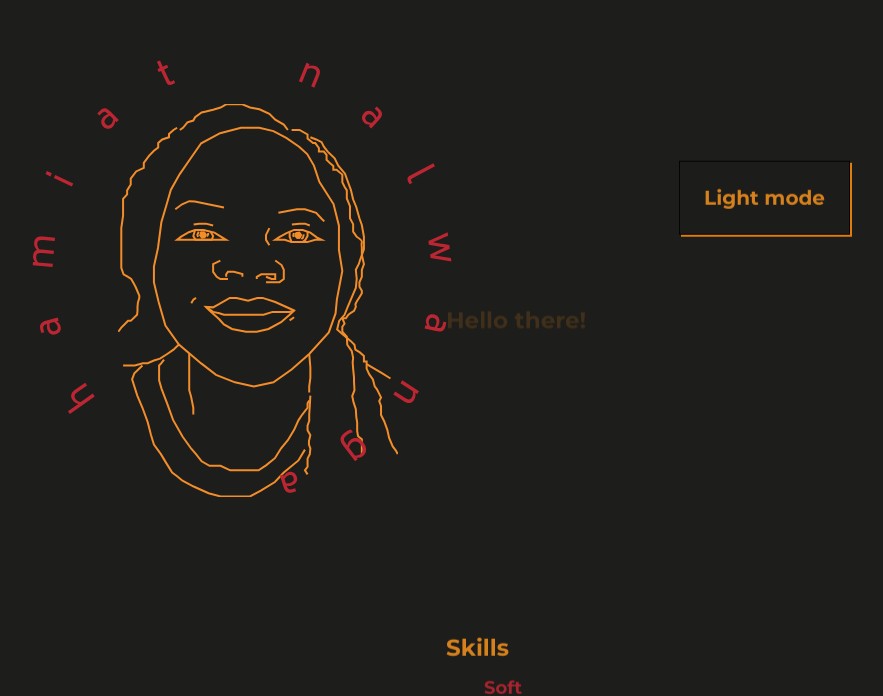
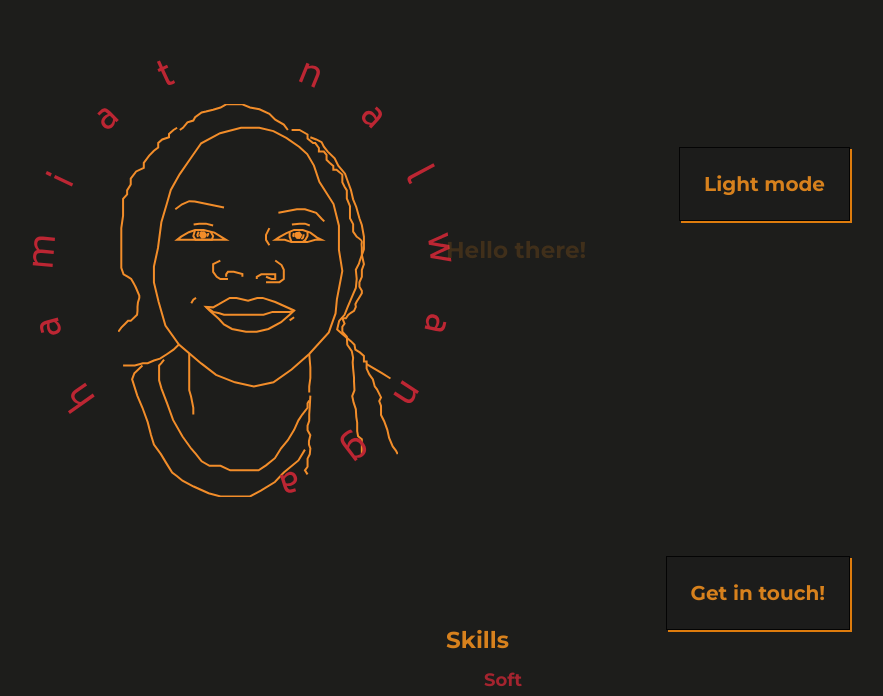
Before and after one commit to hamiat/folio, a React (Create React App) app: page / in a window 1280 px wide. Shown: the part 109-805 px from the top of the page, without its empty margins (222-1105 px from the left). Built offline with nearby package versions, Linux system fonts and the light colour scheme.

Commit message:
something is wrong?

```diff
--- a/src/components/About/About.tsx
+++ b/src/components/About/About.tsx
@@ -32,32 +32,48 @@ const titleVariants: Variants = {
   },
 };
 
-
 const startVariants = {
   initial: {
     opacity: 0,
-    y: 0,
-  },
-  animate: {
-    opacity: 1,
-    y: "2vh",
-  },
-};
-
-
-
-const comeDownVariants = {
-  initial: {
-    opacity: 1,
 
   },
   animate: {
     opacity: 1,
 
+  },
+};
+
+const comeDownVariants = {
+  onscreen: {
+    opacity: 0,
+
+  },
+  offscreen: {
+    opacity: 1,
     transition: {
+      type: "spring",
+      stiffness: 120,
+      mass: 0.4,
 
-      duration: 1.5,
-      ease: "easeInOut",
+
+    },
+  },
+};
+const sideVariants = {
+  offscreen: {
+    opacity: 1,
+    y:"-50vw"
+  },
+  onscreen: {
+    opacity: 1,
+    y:0
+,
+    transition: {
+      type: "spring",
+      stiffness: 120,
+      mass: 0.4,
+      duration: 1.5
+
     },
   },
 };
@@ -81,9 +97,11 @@ const About: React.FC = () => {
       initial="initial"
       animate="animate"
       className={style.content}
-      transition={showModal ? { delay: 4.5, duration:1.5 } : { delay: 0 , duration:1.5}}
+      transition={
+        showModal ? { delay: 4.5, duration: 1.5 } : { delay: 0, duration: 1.5 }
+      }
     >
-      <motion.div variants={comeDownVariants}  className={style.btn}>
+      <motion.div variants={comeDownVariants} className={style.btn}>
         <Button onClick={handleToggle}>
           {mode ? "Light mode" : "Dark mode"}
         </Button>
@@ -95,10 +113,11 @@ const About: React.FC = () => {
         transition={
           showModal
             ? { delayChildren: 5.5, staggerChildren: 1 }
-            : { delayChildren: 0,  }
+            : { delayChildren: 0 }
         }
         className={style.about}
       >
+
         <motion.h2 variants={titleVariants}>Hello there!</motion.h2>
         <motion.div>
           <motion.h3 variants={contentVariants}>
@@ -117,6 +136,11 @@ const About: React.FC = () => {
         viewport={{ once: false, amount: 0.8 }}
         className={style.skills}
       >
+        <motion.div variants={sideVariants} className={style.btnTwo}>
+        <Button >
+          Get in touch!
+        </Button>
+      </motion.div>
         <motion.h2 variants={titleVariants}>Skills</motion.h2>
         <motion.div>
           <motion.h3 variants={contentVariants}>Soft</motion.h3>
--- a/src/components/About/about.module.scss
+++ b/src/components/About/about.module.scss
@@ -11,11 +11,7 @@
     text-align: right;
     grid-row: 1;
     padding: 148px;
-    position: fixed;
-    right: 0;
-    top: 0;
-    bottom: 0;
-    left: 0;
+
   }
 
   .about {
@@ -24,7 +20,7 @@
     display: flex;
     flex-direction: column;
     justify-content: center;
-    margin-top: 138px;
+    margin-top: 88px;
 
     h2 {
       width: 120%;
@@ -44,5 +40,10 @@
     flex-direction: column;
     justify-content: center;
     margin-bottom: 68px;
+
+    .btnTwo {
+      text-align: right;
+      padding: 0 148px;
+    }
   }
 }
```
